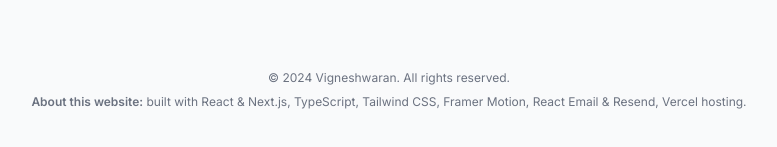
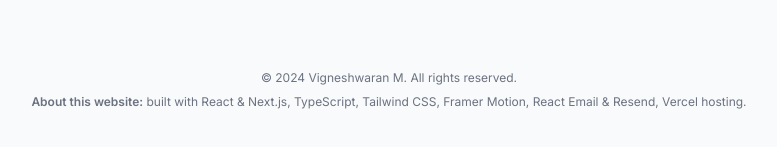
Before and after one commit to Vignesh2828/my-nextjs-portfolio, a Next.js app: page / in a window 1280 px wide. Shown: the part 4863-5010 px from the top of the page, without its empty margins (251-1028 px from the left). Built offline with nearby package versions, Linux system fonts and the light colour scheme.

Commit message:
update footer copyright text to include full name; add Google site verification meta tag

```diff
--- a/app/layout.tsx
+++ b/app/layout.tsx
@@ -17,6 +17,9 @@ export const metadata = {
 export default function RootLayout({ children }: { children: React.ReactNode; }) {
   return (
     <html lang="en" className="!scroll-smooth">
+      <head>
+        <meta name="google-site-verification" content="-4aKVPwaDjudLel2WUdl6HBH-3dQtfb7UMY-7z1BvCc" />
+      </head>
       <body className={`${inter.className} bg-gray-50 text-gray-950 relative pt-28 sm:pt-36 dark:bg-gray-900 dark:text-gray-50 dark:text-opacity-90`}>
         <div className="bg-[#fbe2e3] absolute top-[-6rem] -z-10 right-[11rem] h-[31.25rem] w-[31.25rem] rounded-full blur-[10rem] sm:w-[68.75rem] dark:bg-[#946263]" />
         <div className="bg-[#dbd7fb] absolute top-[-1rem] -z-10 left-[-35rem] h-[31.25rem] w-[50rem] rounded-full blur-[10rem] sm:w-[68.75rem] md:left-[-33rem] lg:left-[-28rem] xl:left-[-15rem] 2xl:left-[-5rem] dark:bg-[#676394]" />
--- a/components/footer.tsx
+++ b/components/footer.tsx
@@ -4,7 +4,7 @@ export default function Footer() {
   return (
     <footer className="mb-10 px-4 text-center text-gray-500">
       <small className="mb-2 block text-xs">
-        &copy; {new Date().getFullYear()} Vigneshwaran. All rights reserved.
+        &copy; {new Date().getFullYear()} Vigneshwaran M. All rights reserved.
       </small>
       <p className="text-xs">
         <span className="font-semibold">About this website:</span> built with
```
